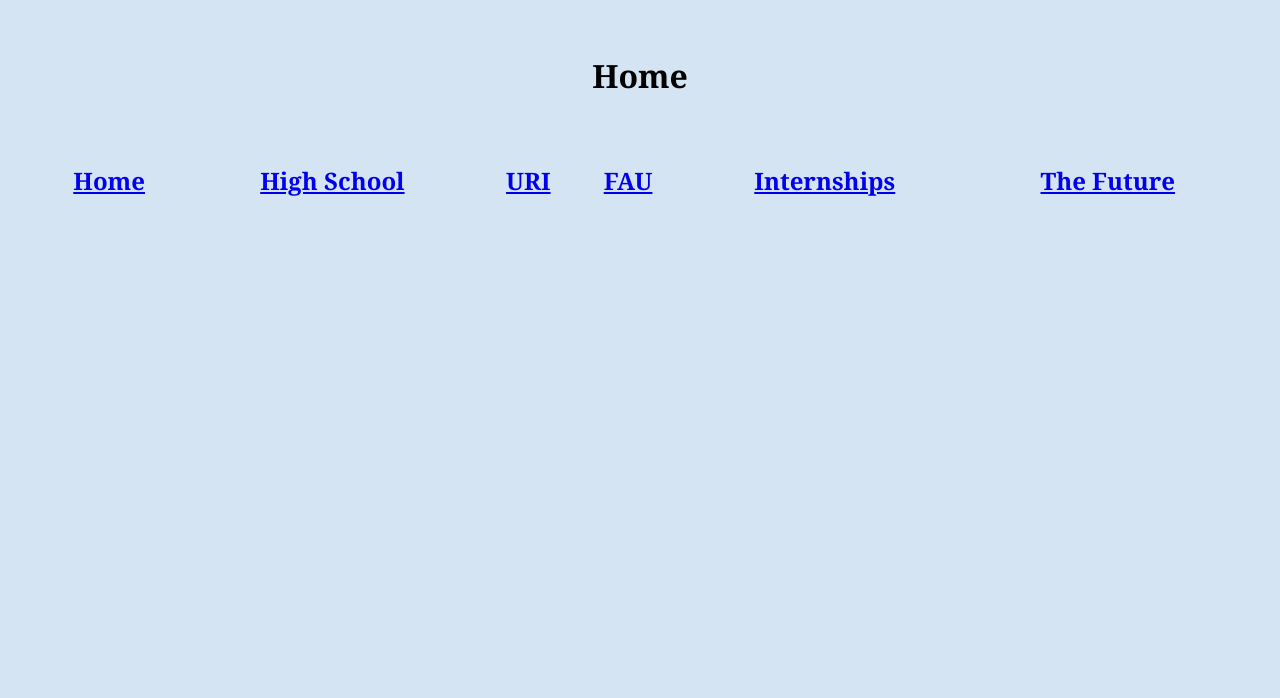
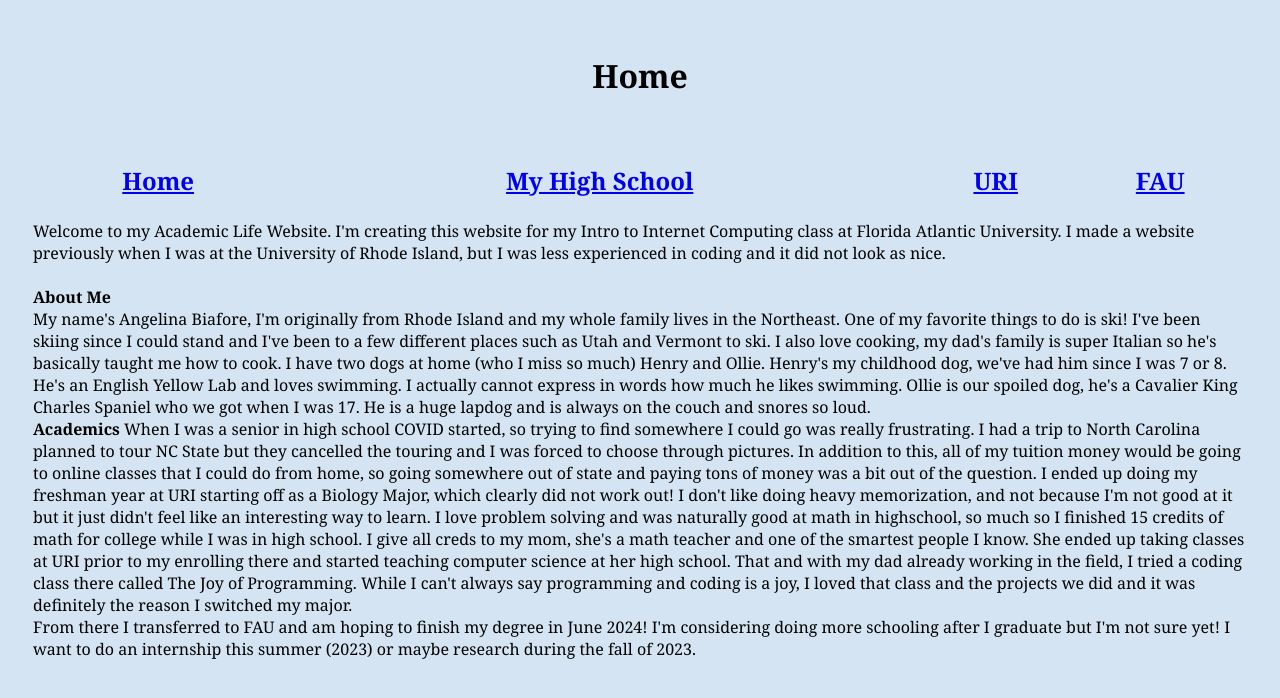
Before and after one commit to abiafore2020/academic_life.gthub.io, a plain HTML site: page index.html in a window 1280 px wide. Drawn offline with Linux system fonts and the light colour scheme.

Commit message:
Update index.html

```diff
--- a/index.html
+++ b/index.html
@@ -21,14 +21,38 @@ body {
     <h2>
     <table>
       <th><a href="index.html">Home</a></th>
-      <th><a href="high_school.html">High School</a></th>
+      <th><a href="high_school.html">My High School</a></th>
       <th><a href="uri.html">URI</a></th>
       <th><a href="fau.html">FAU</a></th>
-      <th><a href="internships.html">Internships</a></th>
-      <th><a href="future.html">The Future</a></th>
     </table>
     </h2>
     <p>
+      Welcome to my Academic Life Website. I'm creating this website for my Intro to Internet Computing class at Florida Atlantic University.
+      I made a website previously when I was at the University of Rhode Island, but I was less experienced in coding and it did not look as
+      nice. <br>
+      <br>
+      <strong>About Me</strong><br>
+      My name's Angelina Biafore, I'm originally from Rhode Island and
+      my whole family lives in the Northeast. One of my favorite things to do is ski! I've been skiing since I could stand and I've been to a few
+      different places such as Utah and Vermont to ski. I also love cooking, my dad's family is super Italian so he's basically taught me how to cook.
+      I have two dogs at home (who I miss so much) Henry and Ollie. Henry's my childhood dog, we've had him since I was 7 or 8. He's an English Yellow
+      Lab and loves swimming. I actually cannot express in words how much he likes swimming. Ollie is our spoiled dog, he's a Cavalier King Charles
+      Spaniel who we got when I was 17. He is a huge lapdog and is always on the couch and snores so loud. <br>
+
+      <strong>Academics</strong>
+      When I was a senior in high school COVID started, so trying to find somewhere I could go was really frustrating. I had a trip to North Carolina
+      planned to tour NC State but they cancelled the touring and I was forced to choose through pictures. In addition to this, all of my tuition
+      money would be going to online classes that I could do from home, so going somewhere out of state and paying tons of money was a bit out of the
+      question. I ended up doing my freshman year at URI starting off as a Biology Major, which clearly did not work out! I don't like doing
+      heavy memorization, and not because I'm not good at it but it just didn't feel like an interesting way to learn. I love problem solving and
+      was naturally good at math in highschool, so much so I finished 15 credits of math for college while I was in high school. I give all creds to
+      my mom, she's a math teacher and one of the smartest people I know. She ended up taking classes at URI prior to my enrolling there and started
+      teaching computer science at her high school. That and with my dad already working in the field, I tried a coding class there called The Joy
+      of Programming. While I can't always say programming and coding is a joy, I loved that class and the projects we did and it was definitely
+      the reason I switched my major. <br>
+
+      From there I transferred to FAU and am hoping to finish my degree in June 2024! I'm considering doing more schooling after I graduate but I'm
+      not sure yet! I want to do an internship this summer (2023) or maybe research during the fall of 2023.
     </p>
   </body>
 </html>
```
